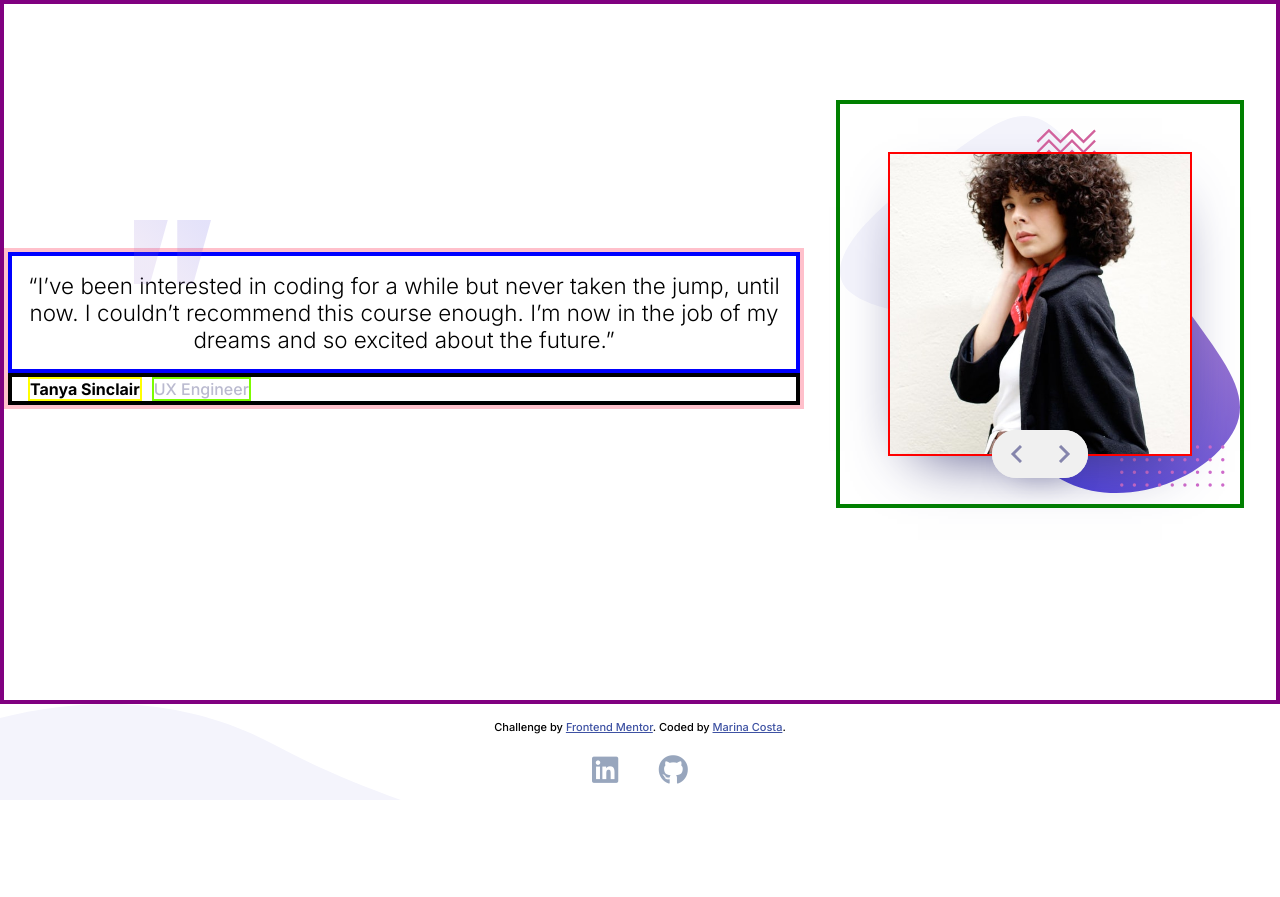
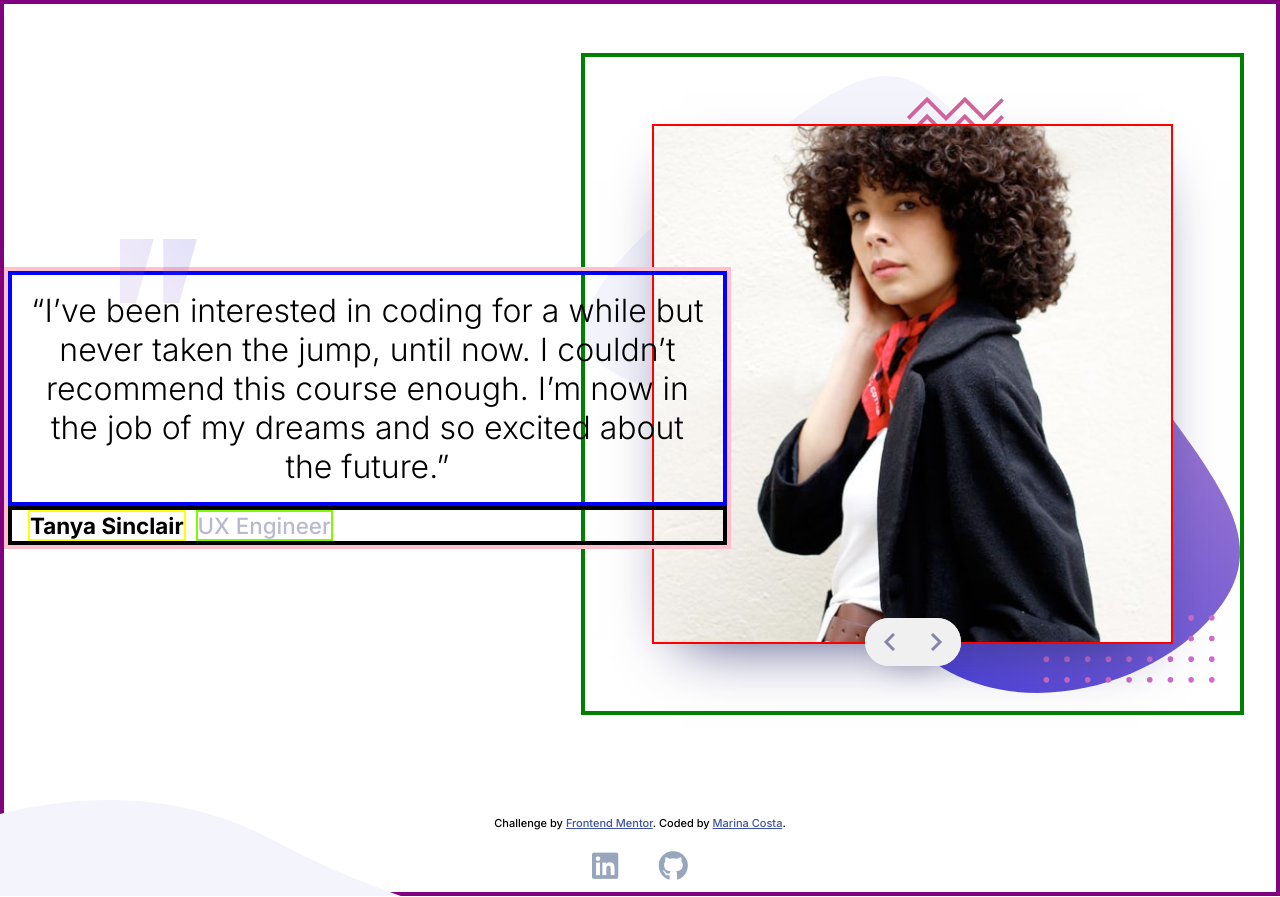
Before and after one commit to MarinaFroes/frontend-mentor-testimonial, a website: page index.html in a window 1280 px wide. Before the commit the page ends 801 px from the top, so only its background shows below. Drawn offline with Linux system fonts and the light colour scheme.

Commit message:
styles: Add grid to overlap text and image

```diff
--- a/style.css
+++ b/style.css
@@ -28,18 +28,21 @@ main {
   height: calc(100vh - 3rem);
   display: flex;
   justify-content: center;
-  min-height: 20rem;
+  min-height: 30rem;
 }
 
 .testimonial-container {
-  display: flex;
-  flex-direction: column-reverse;
+  display: grid;
+  grid-template-columns: 1fr;
+  grid-template-rows: auto;
+  align-items: center;
   border: 4px solid purple;
-  align-items: center;
-  padding-bottom: 3rem;
+  padding-bottom: 4rem;
 }
 
 .text-container {
+  grid-column: 1;
+  grid-row: 2;
   display: flex;
   flex-direction: column;
   position: relative;
@@ -86,6 +89,8 @@ main {
 }
 
 .image-btn-container {
+  grid-column: 1;
+  grid-row: 1;
   padding: 1.5rem;
   background-image: url(./images/pattern-bg.svg);
   background-repeat: no-repeat;
@@ -174,11 +179,39 @@ footer {
   color: black;
 }
 
-@media only screen and (min-width: 600px){
+@media only screen and (min-width: 800px){
+  main {
+    min-height: 28rem;
+  }
 
   .testimonial-container {
-    flex-direction: row;
+    grid-template-columns: 3fr 1fr 3fr;
+    grid-template-rows: 1fr;
+    padding-bottom: 4rem;
+    align-items: center;
+    align-content: center;
     justify-content: center;
+  }
+
+  .image-btn-container {
+    grid-column: 2 / span 2;
+    grid-row: 1;
+    max-height: 100%;
+  }
+
+  .text-container {
+    grid-column: 1 / span 2;
+    grid-row: 1;
+    z-index: 1000;
+  }
+
+  .text {
+    font-size: 0.9rem;
+  }
+
+  .name,
+  .role {
+    font-size: 0.6rem;
   }
 
   .quote-pattern {
@@ -191,3 +224,20 @@ footer {
     padding-left: 0.5rem;
   }
 }
+
+@media only screen and (min-width: 1200px){
+
+  .image-btn-container {
+    padding: 2.1rem;
+  }
+
+  .text {
+    font-size: 1rem;
+  }
+
+  .name,
+  .role {
+    font-size: 0.7rem;
+  }
+
+}
```
